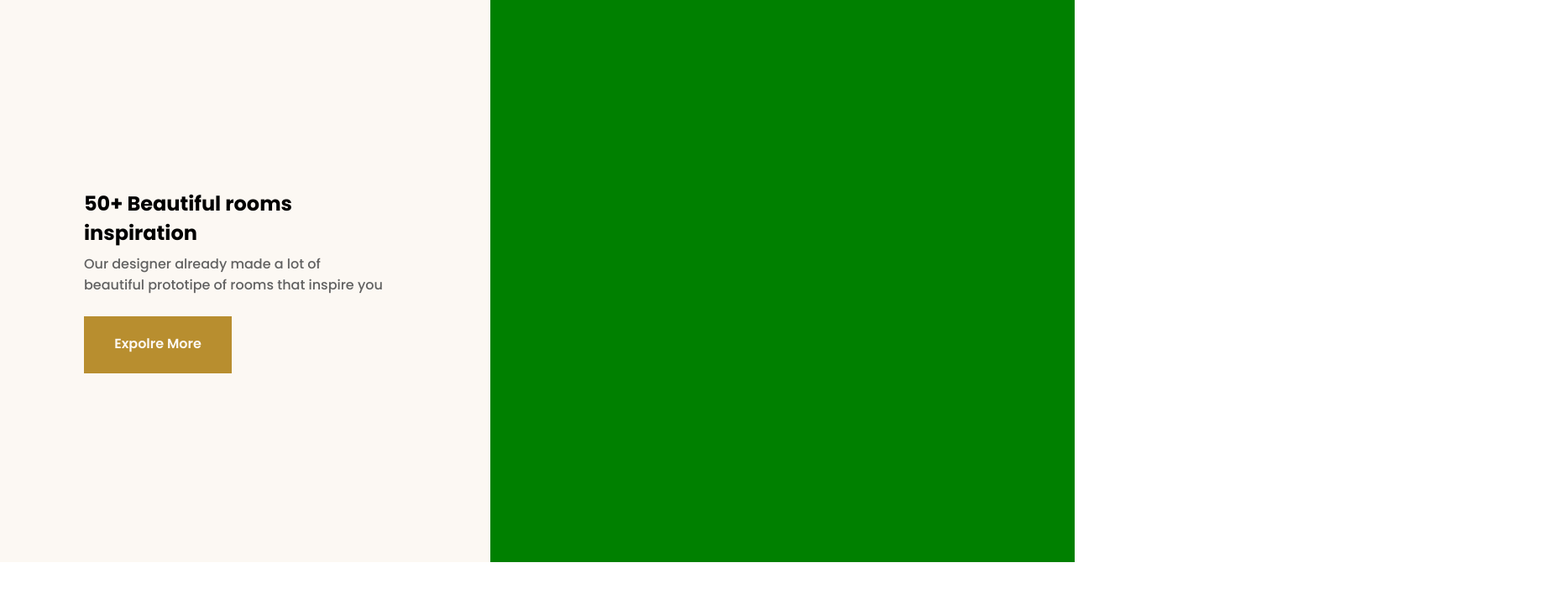
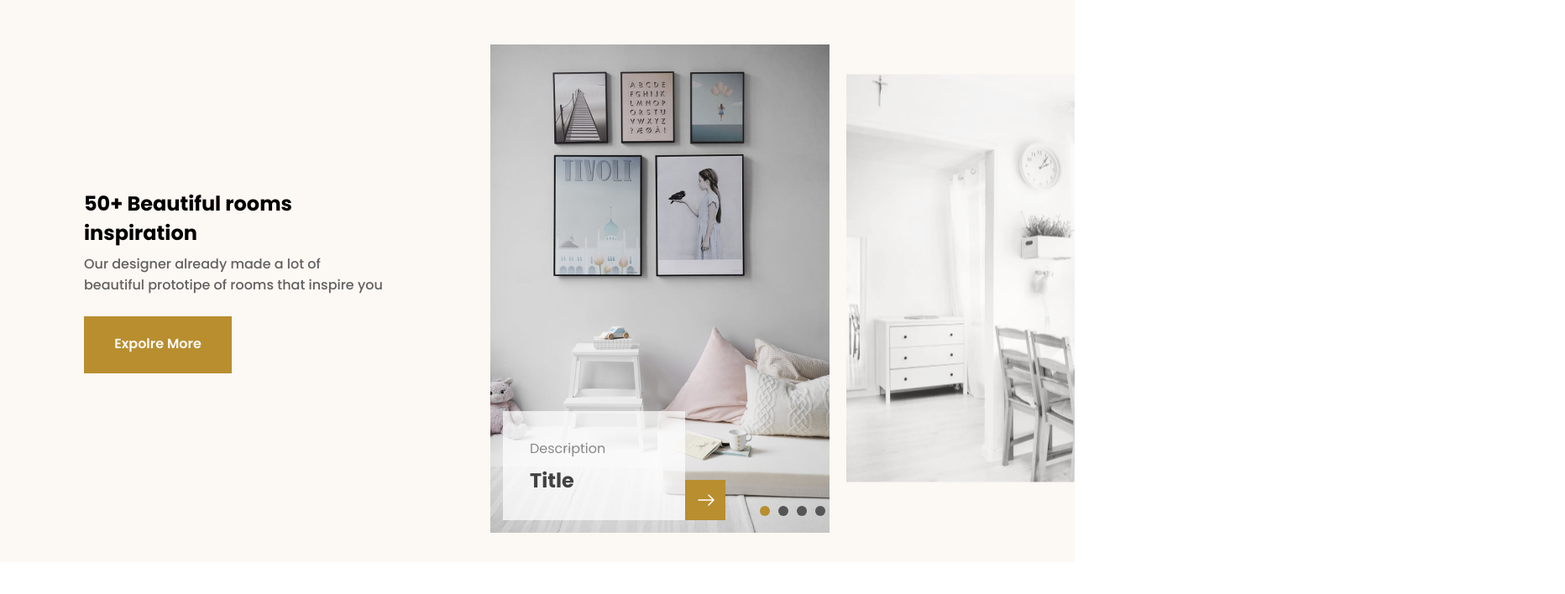
Before and after one commit to mgr401018/AMTIS-FinalProject, a plain HTML site: page frontend/carousell.html in a window 1280 px wide. Shown: the whole page at 84% size, 1864 px wide, since content can reach past the window. Drawn offline with Linux system fonts and the light colour scheme.

Commit message:
Carousell completed

```diff
--- a/frontend/carousell.html
+++ b/frontend/carousell.html
@@ -27,7 +27,35 @@
                 <p class="CarDivCol1P">Our designer already made a lot of </br> beautiful prototipe of rooms that inspire you</p>
                 <a class="CarDivCol1Button" href="#">Expolre More</a>
             </div>
-            <div class="CarDivCol2"></div>
+            <div class="CarDivCol2">
+                <div class="slider-container">
+                    <div class="slider">
+                        <div class="current-image">
+                            <img class="current-image-main" src="./images/Rectangle 24.png" alt="Current Image">
+                            <div class="current-image-desc">
+                                <p class="current-image-desc-p" id="CIDescP">Description</p>
+                                <h2 class="current-image-desc-h" id="CIDescH">Title</h2>
+                            </div>
+                            <button class="buttonCar , current-image-button" id="nextBtn">
+                                <img class="buttonCarImg" src="./assets/Vector 1.svg">
+                            </button>
+                        </div>
+                        </div>
+                        <div class="next-image">
+                            <img src="./images/Rectangle 25.png" alt="Next Image">
+                        </div>
+                    </div>
+                    <div class="controls">
+                        <div class="dots">
+                            <span class="dot active"></span>
+                            <span class="dot"></span>
+                            <span class="dot"></span>
+                            <span class="dot"></span>
+                        </div>
+                </div>
+            </div>
         </div>
+
+        <script src="carousell.js"></script>
     </body>
 </html>
--- /dev/null
+++ b/frontend/carousell.js
@@ -0,0 +1,53 @@
+const images = [
+    "./images/Rectangle 24.png",
+    "./images/Rectangle 25.png",
+    "./images/Rectangle 40.png",
+    "./images/Rectangle 41.png"
+];
+
+const descriptions = [
+    "D1",
+    "D2",
+    "D3",
+    "D4"
+]
+
+const descriptionTitles = [
+    "Title1",
+    "Title2",
+    "Title3",
+    "Title4"
+]
+
+let currentIndex = 0;
+
+const currentImage = document.querySelector(".current-image-main");
+const nextImage = document.querySelector(".next-image img");
+const dots = document.querySelectorAll(".dot");
+const currentDesc = document.getElementById("CIDescP");
+const currentTitle = document.getElementById("CIDescH")
+
+document.getElementById("nextBtn").addEventListener("click", nextSlide);
+
+function nextSlide() {
+    currentIndex = (currentIndex + 1) % images.length;
+    updateImages();
+    updateDescription();
+}
+
+function updateImages() {
+    currentImage.src = images[currentIndex];
+    nextImage.src = images[(currentIndex + 1) % images.length];
+
+    dots.forEach((dot, index) => {
+        dot.classList.remove("active");
+        if (index === currentIndex) {
+            dot.classList.add("active");
+        }
+    });
+}
+
+function updateDescription(){
+    currentDesc.innerHTML = descriptions[currentIndex];
+    currentTitle.innerHTML = descriptionTitles[currentIndex];
+}
--- a/frontend/style.css
+++ b/frontend/style.css
@@ -225,5 +225,142 @@ body {
 }
 
 .CarDivCol2 {
-    background-color: green;
+    /*min-height: 100vh;*/
+    margin: 0;
+    display: flex;
+    justify-content: center;
+    flex-flow: column wrap;
+    overflow-x: hidden;
 }
+
+.slider-container {
+    position: relative;
+    width: 800px;
+    height: 600px;
+}
+
+.slider {
+    position: relative;
+    display: flex;
+    align-items: center;
+    justify-content: flex-start;
+    width: 100%;
+    height: 100%;
+    overflow: hidden;
+}
+
+.current-image {
+    display: flex;
+    z-index: 2;
+    margin-right: 100px;
+    margin-top: auto;
+}
+
+.current-image-main {
+    width: 404px;
+    height: 582px;
+    transition: transform 5s ease-in-out;
+}
+
+.current-image-button{
+    position: absolute;
+    bottom: 15px;
+    left: 232px;
+    height: 48px;
+    width: 48px;
+    align-self: flex-end;
+    z-index: 2;
+    margin-right: 100px;
+}
+
+.current-image-desc{
+    position: absolute;
+    width: 217px;
+    height: 130px;
+    bottom: 15px;
+    left: 15px;
+    background-color: #fff;
+    opacity: 0.7;
+    z-index: 2;
+}
+
+.current-image-desc-h{
+    margin-top: 8px;
+    margin-left: 32px;
+}
+
+.current-image-desc-p{
+    color: #616161;
+    margin-top: 32px;
+    margin-left: 32px;
+}
+
+.buttonCarImg {
+    margin-left: -5px;
+}
+
+.next-image {
+    z-index: 1;
+    position: absolute;
+    left:53%;
+    top: 50%;
+    transform: translateY(-50%);
+    filter: blur(0.5px);
+    opacity: 0.8;
+    filter: grayscale(1);
+}
+
+.next-image img {
+    width: 372px;
+    height: 486px;
+    transition: all 0.5s ease-in-out;
+}
+
+.controls {
+    z-index: 3;
+    position: absolute;
+    bottom: 10px;
+    width: 100%;
+    display: flex;
+    justify-content: center;
+    align-items: center;
+}
+
+.buttonCar {
+    background-color: #B88E2F;
+    color: white;
+    border: none;
+    padding: 10px 20px;
+    cursor: pointer;
+    font-size: 20px;
+    transition: background-color 0.3s ease;
+    /* margin: 0 10px; */
+}
+
+.buttonCar:hover {
+    background-color: #555;
+}
+
+.dots {
+    display: flex;
+    gap: 10px;
+    margin: 0 10px;
+    position: absolute;
+    bottom: 45px;
+    right: 270px;
+    justify-content: center;
+    align-items: center;
+    width: 100%;
+}
+
+.dot {
+    width: 12px;
+    height: 12px;
+    border-radius: 50%;
+    background-color: #555;
+    transition: background-color 0.3s ease;
+}
+
+.dot.active {
+    background-color: #B88E2F;
+}
```
Also changed, not shown: frontend/assets/Vector 1.svg (added), frontend/images/Rectangle 24.png (added), frontend/images/Rectangle 25.png (added), frontend/images/Rectangle 40.png (added), frontend/images/Rectangle 41.png (added).
